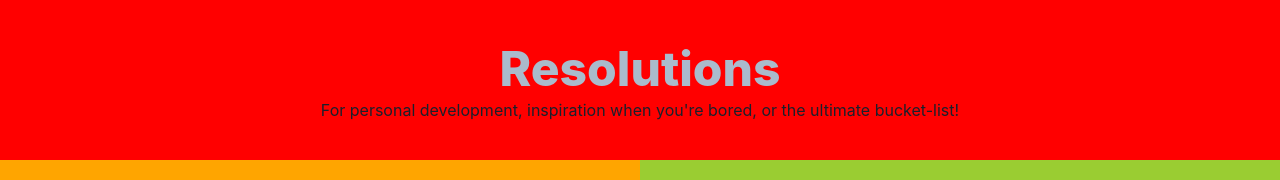
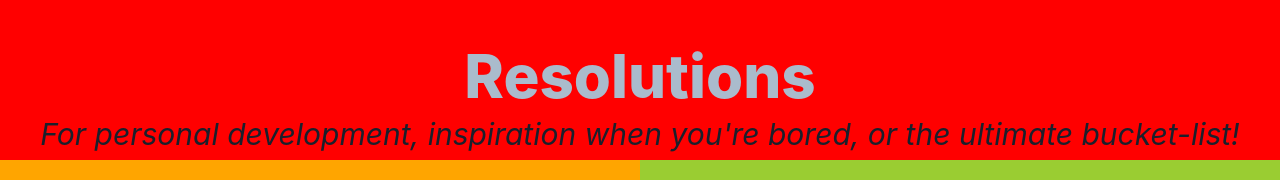
Before and after one commit to JCarter-coder/react-mvp, a React (Vite) app: page / in a window 1280 px wide. Shown: the top 180 px of the page. Built offline with nearby package versions, Linux system fonts and the light colour scheme; no server answers.

Commit message:
"formatted header"

```diff
--- a/src/components/Header.jsx
+++ b/src/components/Header.jsx
@@ -12,12 +12,14 @@ function Header() {
       >
         <Heading
           fontWeight='800'
-          fontSize='48'
+          fontSize={['3xl','3xl','5xl','5xl','6xl']}
           color='#ABC'
         >
           Resolutions
         </Heading>
-        <Text>For personal development, inspiration when you're bored, or the ultimate bucket-list!</Text>
+        <Text
+          fontSize={['md','md','lg','xl','3xl']}
+          as='i'>For personal development, inspiration when you're bored, or the ultimate bucket-list!</Text>
       </Box>
     )
 }
```
